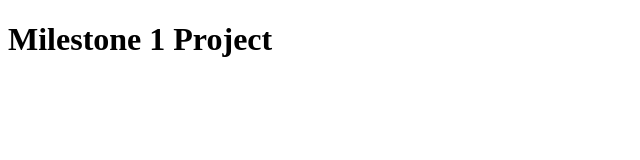
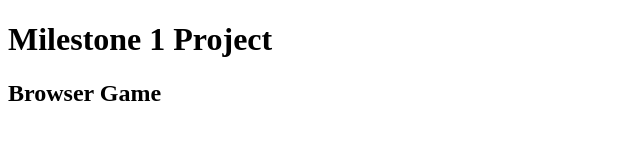
Before and after one commit to jstrzesz/milestone-one, a plain HTML site: page index.html in a window 1280 px wide. Shown: the whole page, without its empty margins (0-640 px from the left). Drawn offline with Linux system fonts and the light colour scheme.

Commit message:
modified index.html

```diff
--- a/index.html
+++ b/index.html
@@ -8,5 +8,6 @@
 </head>
 <body>
   <h1>Milestone 1 Project</h1>
+  <h2>Browser Game</h2>
 </body>
 </html>
```
